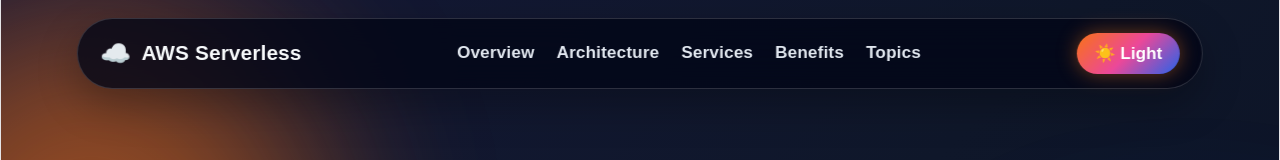
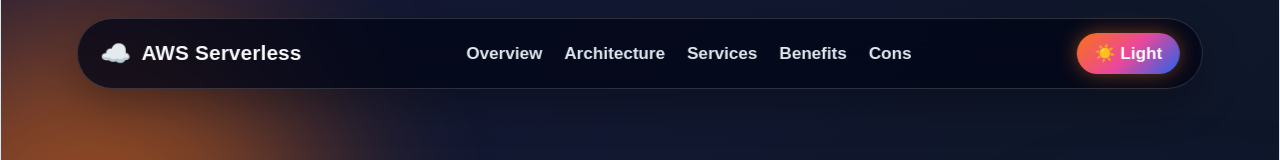
Before and after one commit to AnthonyRivera3/AWS-serverless-architecture, a React app in the folder frontend/: page / in a window 1280 px wide. Shown: the top 160 px of the page. Built offline with nearby package versions, Linux system fonts and the light colour scheme; the HTML template or start-up script is replaced by a standard one.

Commit message:
Adding the pros and cons section the site aswell as fixing bug issue with navbar in QandA page

```diff
--- a/frontend/src/App.jsx
+++ b/frontend/src/App.jsx
@@ -25,7 +25,11 @@ function App() {
   if (showQuestions) {
     return (
       <div className={darkMode ? "app dark-mode" : "app light-mode"}>
-        <Navbar darkMode={darkMode} toggleTheme={toggleTheme} />
+        <Navbar
+          darkMode={darkMode}
+          toggleTheme={toggleTheme}
+          goHome={goHome}
+        />
 
         <QandA />
 
@@ -36,7 +40,11 @@ function App() {
 
   return (
     <div className={darkMode ? "app dark-mode" : "app light-mode"}>
-      <Navbar darkMode={darkMode} toggleTheme={toggleTheme} />
+      <Navbar
+        darkMode={darkMode}
+        toggleTheme={toggleTheme}
+        goHome={goHome}
+      />
 
       <header className="hero">
         <div className="hero-shape shape-1"></div>
@@ -190,73 +198,116 @@ function App() {
 
           <div className="benefits-list">
             <div>
-              <h3>Cost Efficient</h3>
+              <h3>Server Management</h3>
               <p>
-                Since resources run only when needed, serverless can reduce
-                costs for small and medium applications.
+                For starters, AWS manages all the hardware and software. This
+                helps developers because they do not have to spend as much time
+                managing servers. The maintenance and fixing of servers are
+                handled by Amazon, not the developer.
               </p>
             </div>
 
             <div>
-              <h3>Faster Development</h3>
+              <h3>Apps Scale Automatically</h3>
               <p>
-                Teams can focus more on building features instead of setting up
-                and maintaining servers.
+                Apps on AWS can scale from zero to thousands of requests without
+                manual intervention or planning. This helps because instead of a
+                developer turning servers on and off, the app responds when a
+                request is made.
+              </p>
+            </div>
+
+            <div>
+              <h3>Cost Efficient</h3>
+              <p>
+                AWS serverless architecture is beneficial cost wise because
+                there are no idling fees. Normally, if you are running an app on
+                a server, you pay for it to stay up all month. With serverless,
+                your app waits to be called, responds when needed, and then goes
+                back to waiting for the next request.
+              </p>
+            </div>
+
+            <div>
+              <h3>Overall Faster</h3>
+              <p>
+                For developers, deploying code can be faster than traditional
+                deployment. AWS can reduce the number of steps between finishing
+                code and running the application.
               </p>
             </div>
 
             <div>
               <h3>High Availability</h3>
               <p>
-                AWS services are designed to handle failures and keep apps
-                available.
+                AWS can help keep applications available by using cloud
+                infrastructure across multiple systems and regions. This helps
+                reduce downtime if one part of the system has an issue.
               </p>
             </div>
 
             <div>
-              <h3>Scalability</h3>
+              <h3>Improved Developer Productivity</h3>
               <p>
-                The app can handle sudden increases in users without manually
-                upgrading servers.
+                Because AWS handles much of the infrastructure, developers can
+                spend more time working on code and application logic instead of
+                server maintenance.
+              </p>
+            </div>
+
+            <div>
+              <h3>All-in-One Cloud Platform</h3>
+              <p>
+                AWS serverless architecture can provide compute, databases,
+                storage, API management, permissions, and monitoring in one
+                platform.
               </p>
             </div>
           </div>
         </section>
 
         <section id="topics" className="section">
-          <p className="section-label">Presentation Outline</p>
-          <h2>Presentation Topics</h2>
+          <p className="section-label">Cons</p>
+          <h2>Why Serverless Could Be Bad</h2>
 
           <div className="timeline">
             <div>
-              <h3>1. Introduction to Cloud Computing</h3>
-              <p>Explain what the cloud is and why companies use it.</p>
-            </div>
-
-            <div>
-              <h3>2. What Serverless Means</h3>
+              <h3>1. Cold Starts</h3>
               <p>
-                Explain that serverless still uses servers, but AWS manages
-                them.
+                Some serverless functions may take longer to respond when they
+                have not been used recently.
               </p>
             </div>
 
             <div>
-              <h3>3. Main AWS Services</h3>
+              <h3>2. Less Control</h3>
               <p>
-                Discuss Lambda, API Gateway, DynamoDB, S3, IAM, and CloudWatch.
+                Since AWS manages the servers, developers have less direct
+                control over the underlying infrastructure.
               </p>
             </div>
 
             <div>
-              <h3>4. Architecture Flow</h3>
-              <p>Show how the frontend connects to backend AWS services.</p>
+              <h3>3. Vendor Lock-In</h3>
+              <p>
+                Apps built heavily around AWS services may be harder to move to
+                another cloud provider later.
+              </p>
             </div>
 
             <div>
-              <h3>5. Benefits and Challenges</h3>
+              <h3>4. Debugging Can Be Harder</h3>
               <p>
-                Cover scalability, cost, security, monitoring, and complexity.
+                Serverless apps can involve many cloud services, which can make
+                testing and debugging more complex.
+              </p>
+            </div>
+
+            <div>
+              <h3>5. Costs Can Grow</h3>
+              <p>
+                Serverless can be cost efficient, but high traffic or inefficient
+                code can still lead to unexpected costs.
               </p>
             </div>
           </div>
--- a/frontend/src/components/Navbar.css
+++ b/frontend/src/components/Navbar.css
@@ -29,6 +29,8 @@
   color: #f8fafc;
   font-size: 1.15rem;
   font-weight: 800;
+
+  cursor: pointer;
 }
 
 .logo-icon {
@@ -41,20 +43,29 @@
   gap: 22px;
 }
 
-.nav-links a {
+.nav-links a,
+.nav-links button {
   color: #e2e8f0;
   text-decoration: none;
   font-size: 0.95rem;
   font-weight: 700;
   transition: 0.2s ease;
   position: relative;
+
+  background: none;
+  border: none;
+  padding: 0;
+  cursor: pointer;
+  font-family: inherit;
 }
 
-.nav-links a:hover {
+.nav-links a:hover,
+.nav-links button:hover {
   color: #fdba74;
 }
 
-.nav-links a::after {
+.nav-links a::after,
+.nav-links button::after {
   content: "";
   position: absolute;
   left: 0;
@@ -68,7 +79,8 @@
   transition: 0.25s ease;
 }
 
-.nav-links a:hover::after {
+.nav-links a:hover::after,
+.nav-links button:hover::after {
   width: 100%;
 }
 
--- a/frontend/src/components/Navbar.jsx
+++ b/frontend/src/components/Navbar.jsx
@@ -1,19 +1,39 @@
 import "./Navbar.css";
 
-function Navbar({ darkMode, toggleTheme }) {
+function Navbar({ darkMode, toggleTheme, goHome }) {
+  function handleNavClick(sectionId) {
+    if (goHome) {
+      goHome();
+    }
+
+    setTimeout(() => {
+      const section = document.querySelector(sectionId);
+
+      if (section) {
+        section.scrollIntoView({ behavior: "smooth" });
+      }
+    }, 100);
+  }
+
   return (
     <nav className="navbar">
-      <div className="logo">
+      <div className="logo" onClick={() => handleNavClick(".hero")}>
         <span className="logo-icon">☁️</span>
         <span>AWS Serverless</span>
       </div>
 
       <div className="nav-links">
-        <a href="#overview">Overview</a>
-        <a href="#architecture">Architecture</a>
-        <a href="#services">Services</a>
-        <a href="#benefits">Benefits</a>
-        <a href="#topics">Topics</a>
+        <button onClick={() => handleNavClick("#overview")}>Overview</button>
+
+        <button onClick={() => handleNavClick("#architecture")}>
+          Architecture
+        </button>
+
+        <button onClick={() => handleNavClick("#services")}>Services</button>
+
+        <button onClick={() => handleNavClick("#benefits")}>Benefits</button>
+
+        <button onClick={() => handleNavClick("#topics")}>Cons</button>
       </div>
 
       <button className="theme-btn" onClick={toggleTheme}>
--- /dev/null
+++ b/package.json
@@ -0,0 +1,5 @@
+{
+  "dependencies": {
+    "react-router-dom": "^7.15.0"
+  }
+}
```
Also changed, not shown: 1 other file (tests, documents, lock files or other folders).
